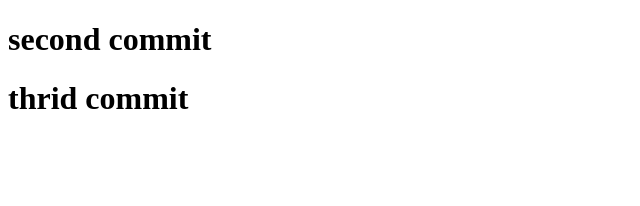
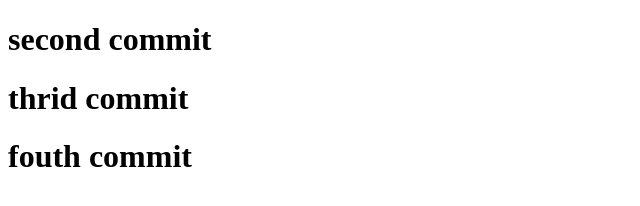
Before and after one commit to Ryangendel/revertExample, a plain HTML site: page index.html in a window 1280 px wide. Shown: the whole page, without its empty margins (0-640 px from the left). Drawn offline with Linux system fonts and the light colour scheme.

Commit message:
fourth commit

```diff
--- a/index.html
+++ b/index.html
@@ -9,5 +9,6 @@
 <body>
     <h1>second commit</h1>
     <h1>thrid commit</h1>
+    <h1>fouth commit</h1>
 </body>
 </html>
```
